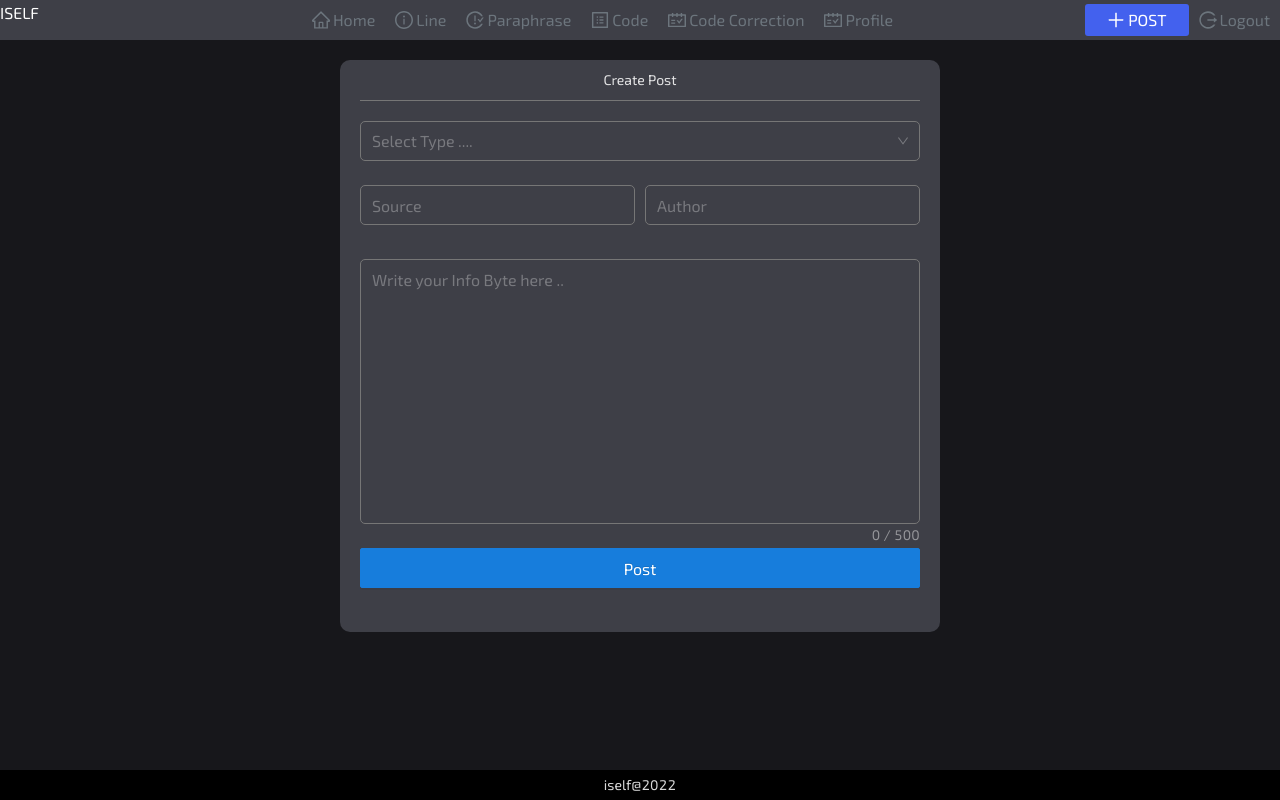
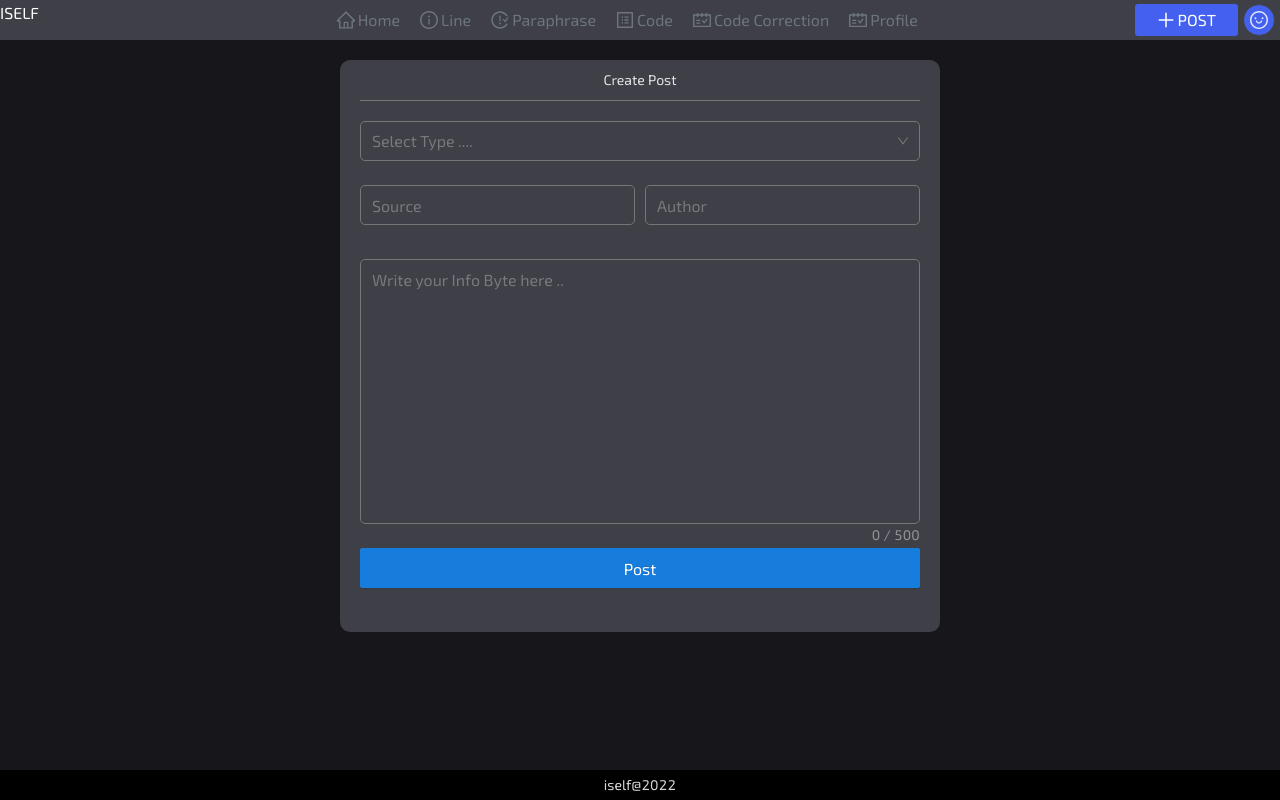
Before and after one commit to Risanshita/iself, a React (Create React App) app in the folder iself/ClientApp/: page /post in a window 1280 px wide. Built offline with nearby package versions, Linux system fonts and the light colour scheme.

Commit message:
Merge branch 'main' of https://github.com/Risanshita/iself

```diff
--- a/iself/ClientApp/src/layout/NavMenu.js
+++ b/iself/ClientApp/src/layout/NavMenu.js
@@ -1,8 +1,11 @@
+import { Button, Tooltip } from "antd";
 import React, { useContext, useEffect, useState } from "react";
 import { NavItem, NavLink } from "reactstrap";
 import { Link, useLocation } from "react-router-dom";
-import { Col, Layout, Menu, Row } from "antd";
+import { Col, Layout, Image, Row } from "antd";
+import person from "../assets/images/person.png";
 import {
+  SmileOutlined,
   HomeOutlined,
   LoginOutlined,
   LogoutOutlined,
@@ -16,6 +19,9 @@ import { AccountContext } from "../context/accountContext";
 const { Header } = Layout;
 
 const NavMenu = () => {
+  function profileClick() {
+    <NavLink tag={Link} to="/profile"></NavLink>;
+  }
   const { pathname } = useLocation();
   const [path, setPath] = useState(pathname);
 
@@ -119,12 +125,23 @@ const NavMenu = () => {
                 <div className="menu-label">POST</div>
               </NavLink>
             )}
-            {login && (
-              <NavLink onClick={logout}>
-                <LogoutOutlined />
-                <span className="menu-label">Logout</span>
-              </NavLink>
-            )}
+            {
+              login && (
+                <Tooltip title="profile">
+                  <Button
+                    onClick={profileClick()}
+                    style={{ margin: "0px 5px", backgroundColor: "#4361EE" }}
+                    shape="circle"
+                    size="35"
+                    icon={<SmileOutlined />}
+                  />
+                </Tooltip>
+              )
+              // <NavLink onClick={logout}>
+              //   <LogoutOutlined />
+              //   <span className="menu-label">Logout</span>
+              // </NavLink>
+            }
             {!login && (
               <NavLink tag={Link} to="/login">
                 <LoginOutlined />
--- a/iself/ClientApp/src/screens/profile/profile.js
+++ b/iself/ClientApp/src/screens/profile/profile.js
@@ -4,12 +4,12 @@ import { Dropdown, Menu, Space } from "antd";
 import { PostContext } from "../../context/postContext";
 import { useContext, useState } from "react";
 import ProfileHeader from "./profilehead";
+import "./style.css";
 function Profile() {
   const { state, actions } = useContext(PostContext);
   const [isInitialLoad, setInitialLoad] = useState(true);
   const { loadData, deletePost } = actions.post;
   const { posts } = state.post;
-
 
   if (isInitialLoad) {
     loadData();
@@ -101,14 +101,15 @@ function Profile() {
                   {a.data1}
                 </Row>
 
-                <span className="post-info by1">{a.createdBy}</span>
-                <span className="post-info source">
-                  <div className="source1">{a.source}</div>
-                  <div className="author1">{a.author}</div>
-                </span>
-                <span className="post-info by1">
+                <span className="post-info createdby">{a.createdBy}</span>
+                <div className="post-info source">{a.source}</div>
+                <div className="post-info author">{a.author}</div>
+                <span className="post-info langugae">
                   {/* <span className="language-circle"></span> */}
-                  {a.language}
+                  <Row justify="start" align="middle">
+                    {a.language ? <div className="circle"></div> : ""}
+                    {a.language}
+                  </Row>
                 </span>
               </Col>
             </Row>
--- /dev/null
+++ b/iself/ClientApp/src/screens/profile/style.css
@@ -0,0 +1,23 @@
+.post-info.author {
+  right: 0;
+  bottom: 0;
+}
+
+.post-info.langugae {
+  right: 0;
+  bottom: 0;
+}
+
+.post-info {
+  position: absolute;
+}
+
+.circle {
+  width: 10px;
+  height: 10px;
+  border-radius: 50%;
+  background-color: #ffb800;
+  margin-right: 5px;
+}
+
+/* // flip */
```
Also changed, not shown: 1 other file (tests, documents, lock files or other folders).
